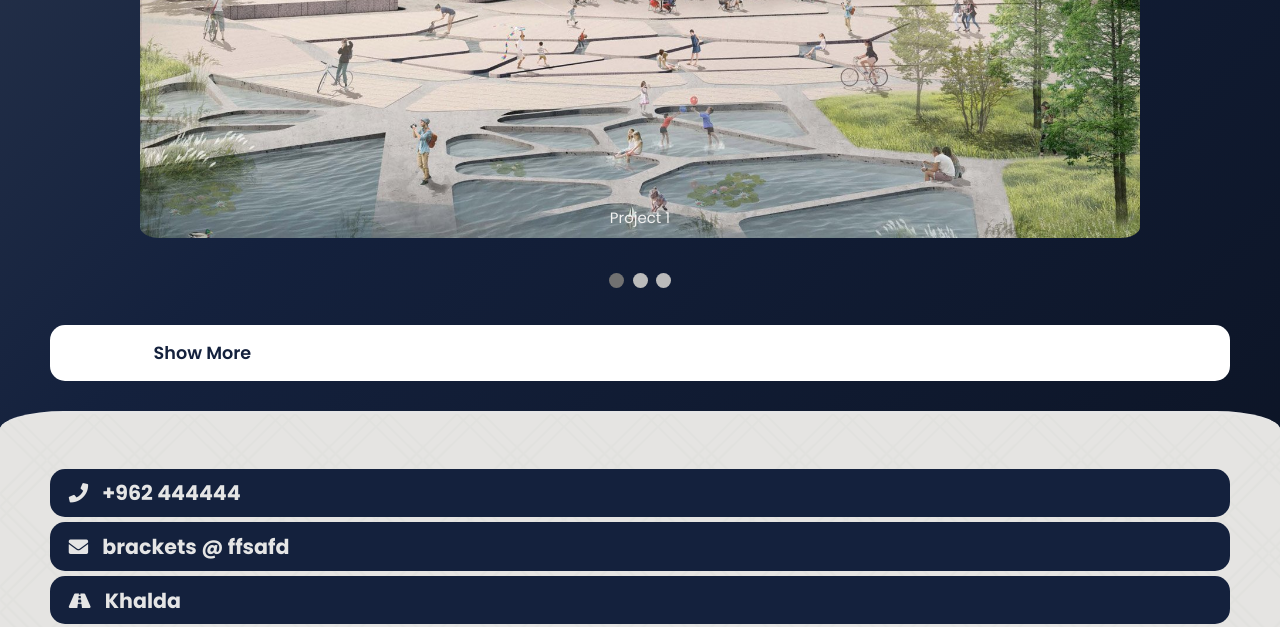
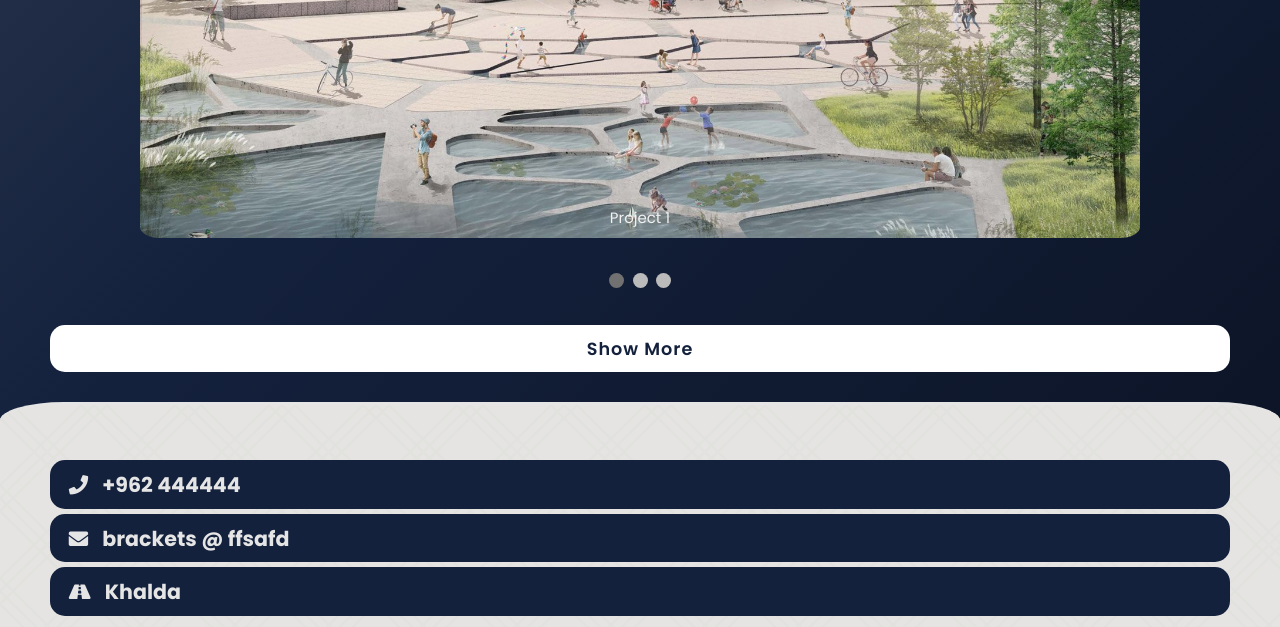
Before and after one commit to marwanforreal/Brackets, a plain HTML site: page index.html in a window 1280 px wide. Shown: the part 833-1460 px from the top of the page. Drawn offline with Linux system fonts and the light colour scheme.

Commit message:
Fix main-btn padding

```diff
--- a/style.css
+++ b/style.css
@@ -73,8 +73,11 @@ section {
     text-decoration: none;
     font-size: 1.1em;
     font-weight: 600;
+    display: inline-block;
+    letter-spacing: 1px;
     border-radius: 15px;
-    padding: 0.8375em 5.8875em;
+    padding: 0.6em;
+    text-align: center;
     margin-top: 30px;
 }
 
```
